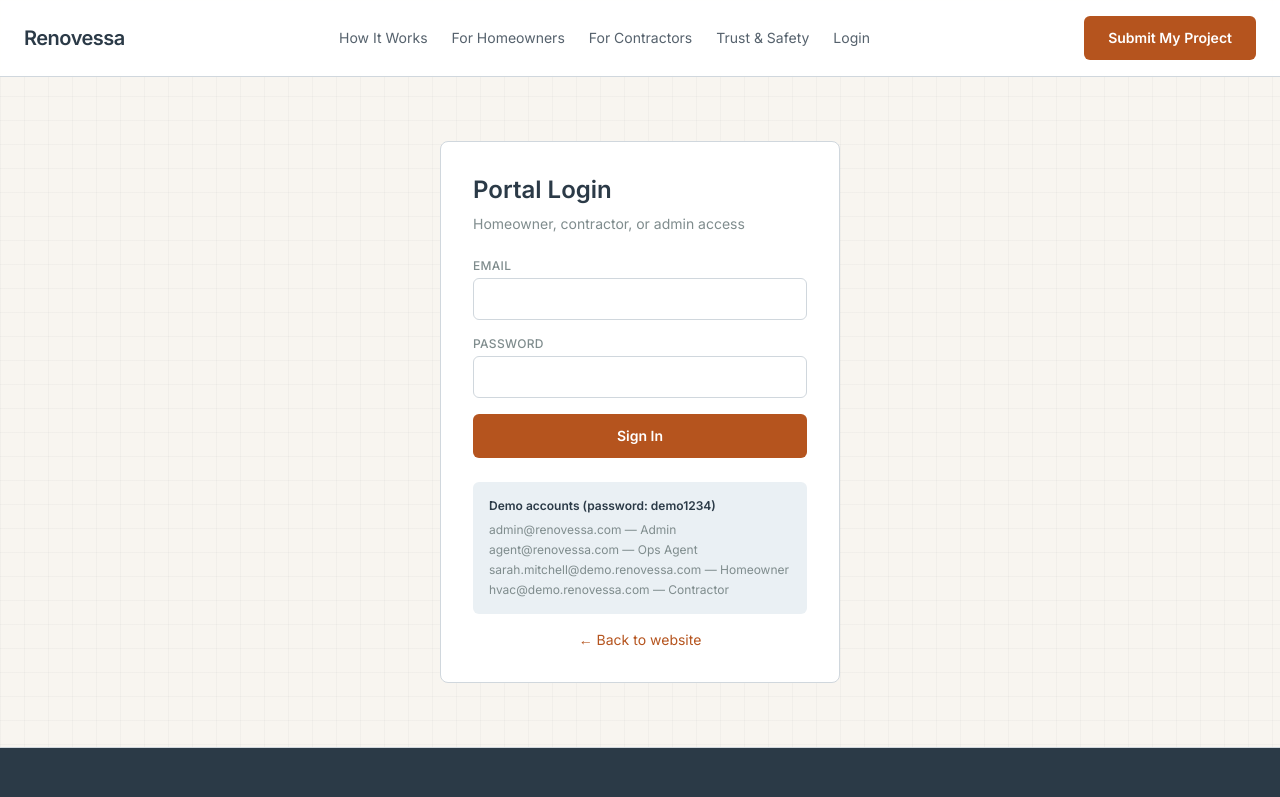
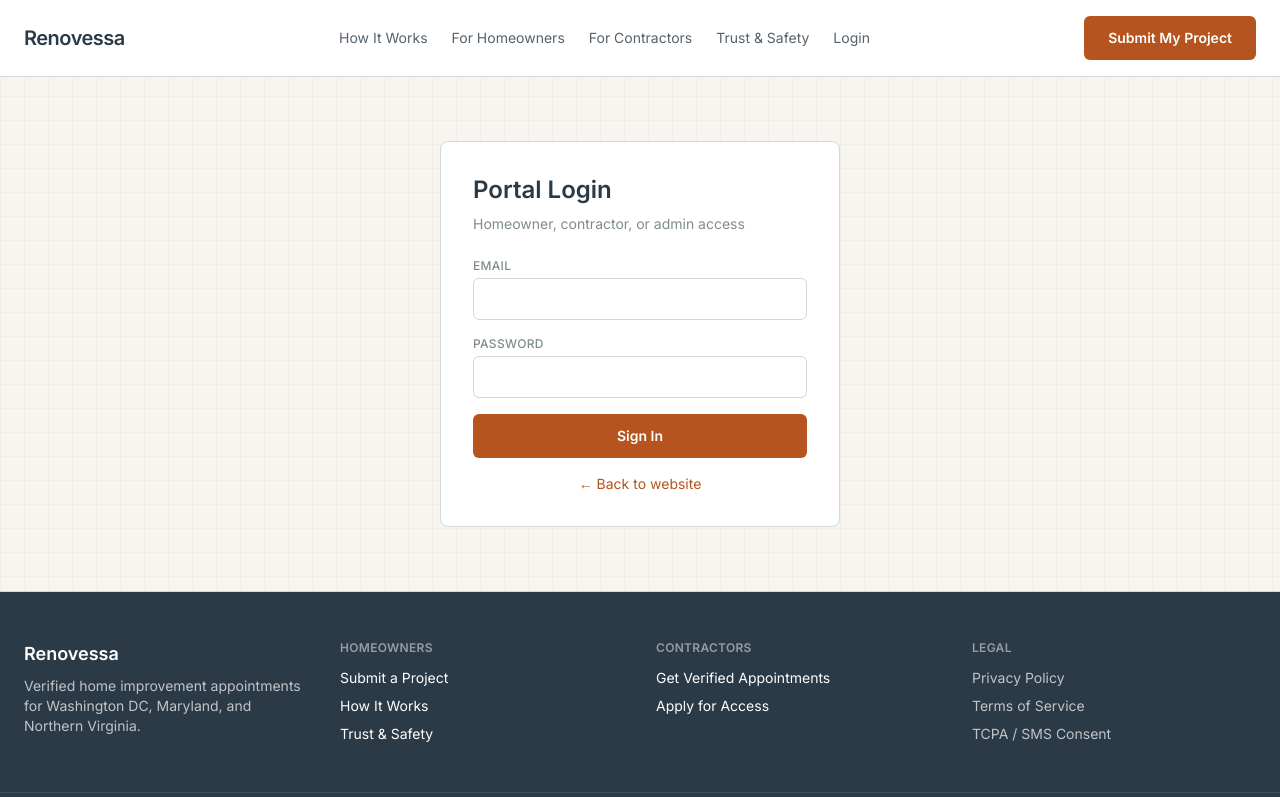
Before and after one commit to Syedirtiza768/Renovessa, a Next.js app: page /login in a window 1280 px wide. Shown: the top 797 px of the page. Built offline with nearby package versions, Linux system fonts and the light colour scheme.

Commit message:
fix: remove demo credentials from login screen

```diff
--- a/src/app/login/page.tsx
+++ b/src/app/login/page.tsx
@@ -55,15 +55,6 @@ export default function LoginPage() {
               {loading ? "Signing in..." : "Sign In"}
             </button>
           </form>
-          <div className="mt-6 rounded-md bg-blueprint p-4 text-xs text-muted">
-            <p className="font-semibold text-slate">Demo accounts (password: demo1234)</p>
-            <ul className="mt-2 space-y-1">
-              <li>admin@renovessa.com — Admin</li>
-              <li>agent@renovessa.com — Ops Agent</li>
-              <li>sarah.mitchell@demo.renovessa.com — Homeowner</li>
-              <li>hvac@demo.renovessa.com — Contractor</li>
-            </ul>
-          </div>
           <Link href="/" className="mt-4 block text-center text-sm text-copper hover:underline">← Back to website</Link>
         </div>
       </main>
```
